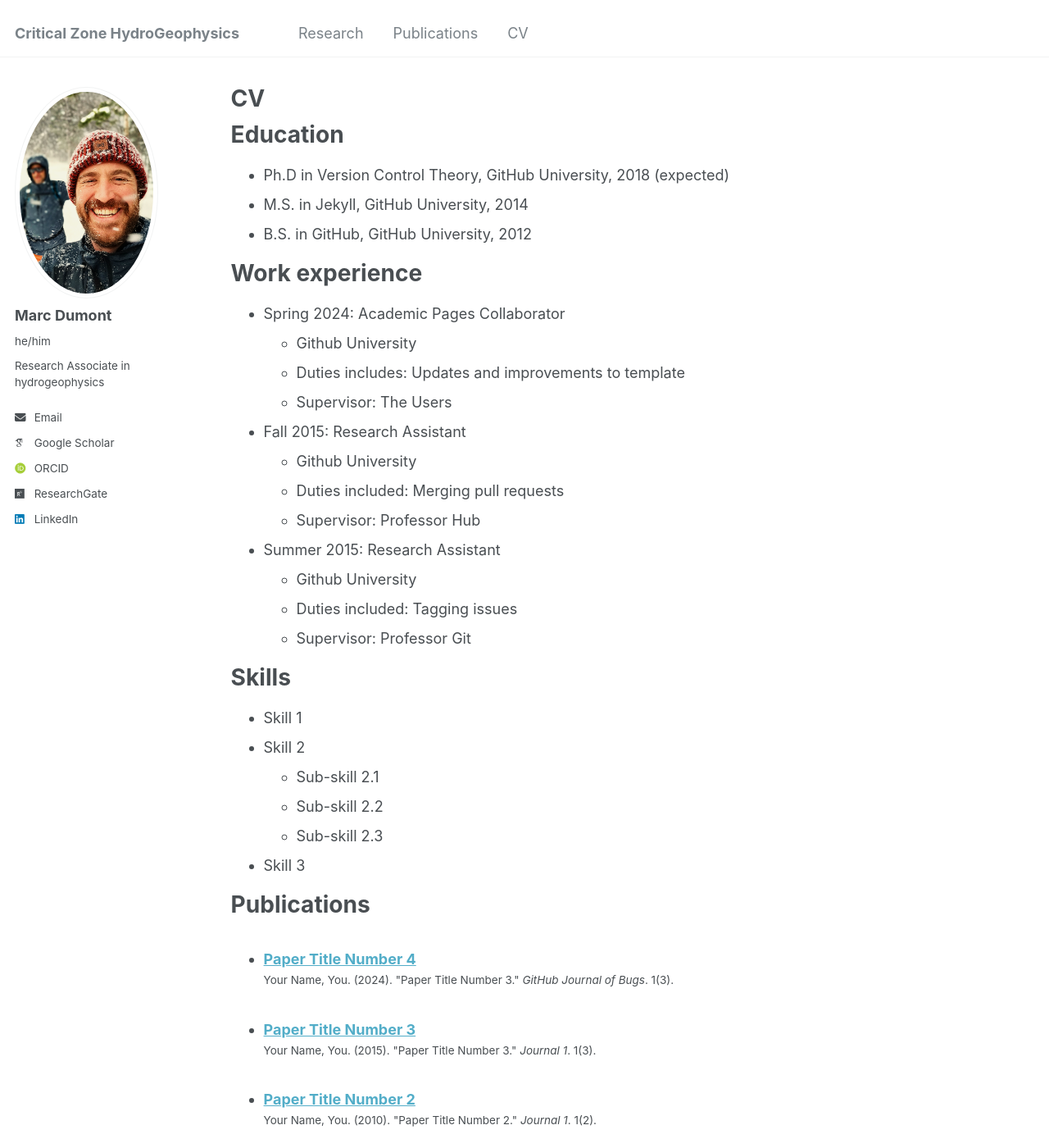
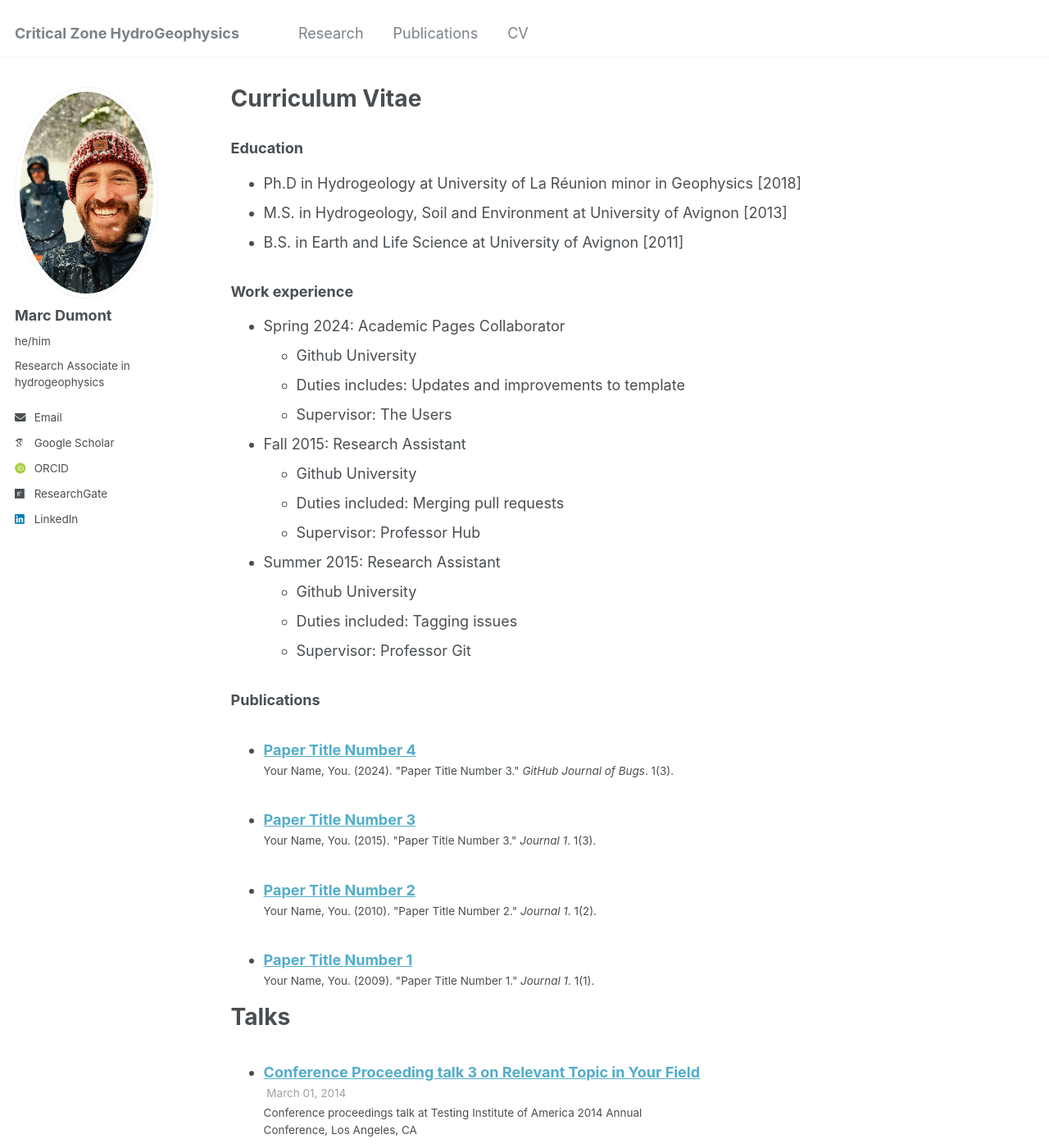
Before and after one commit to HydroDumont/hydrodumont.github.io, a Jekyll site: the page built from _pages/cv.md, in a window 1280 px wide and 1400 px high. Shown: the whole window at 82% size. Built offline with Jekyll 4.4.1, drawn with Linux system fonts in a browser that asks for light colours; some web fonts are replaced; some of the changed text lies outside the part shown.

Commit message:
Update cv.md

```diff
--- a/_pages/cv.md
+++ b/_pages/cv.md
@@ -1,6 +1,6 @@
 ---
 layout: archive
-title: "CV"
+title: "Curriculum Vitae"
 permalink: /cv/
 author_profile: true
 redirect_from:
@@ -9,14 +9,16 @@ redirect_from:
 
 {% include base_path %}
 
-Education
-======
-* Ph.D in Version Control Theory, GitHub University, 2018 (expected)
-* M.S. in Jekyll, GitHub University, 2014
-* B.S. in GitHub, GitHub University, 2012
 
-Work experience
-======
+### Education
+
+* Ph.D in Hydrogeology at University of La Réunion minor in Geophysics [2018]
+* M.S. in Hydrogeology, Soil and Environment at University of Avignon [2013]
+* B.S. in Earth and Life Science at University of Avignon [2011]
+
+
+### Work experience
+
 * Spring 2024: Academic Pages Collaborator
   * Github University
   * Duties includes: Updates and improvements to template
@@ -32,17 +34,8 @@ Work experience
   * Duties included: Tagging issues
   * Supervisor: Professor Git
 
-Skills
-======
-* Skill 1
-* Skill 2
-  * Sub-skill 2.1
-  * Sub-skill 2.2
-  * Sub-skill 2.3
-* Skill 3
+### Publications
 
-Publications
-======
   <ul>{% for post in site.publications reversed %}
     {% include archive-single-cv.html %}
   {% endfor %}</ul>
@@ -55,10 +48,7 @@ Talks
 
 Teaching
 ======
-  <ul>{% for post in site.teaching reversed %}
-    {% include archive-single-cv.html %}
-  {% endfor %}</ul>
+
 
 Service and leadership
 ======
-* Currently signed in to 43 different slack teams
```
